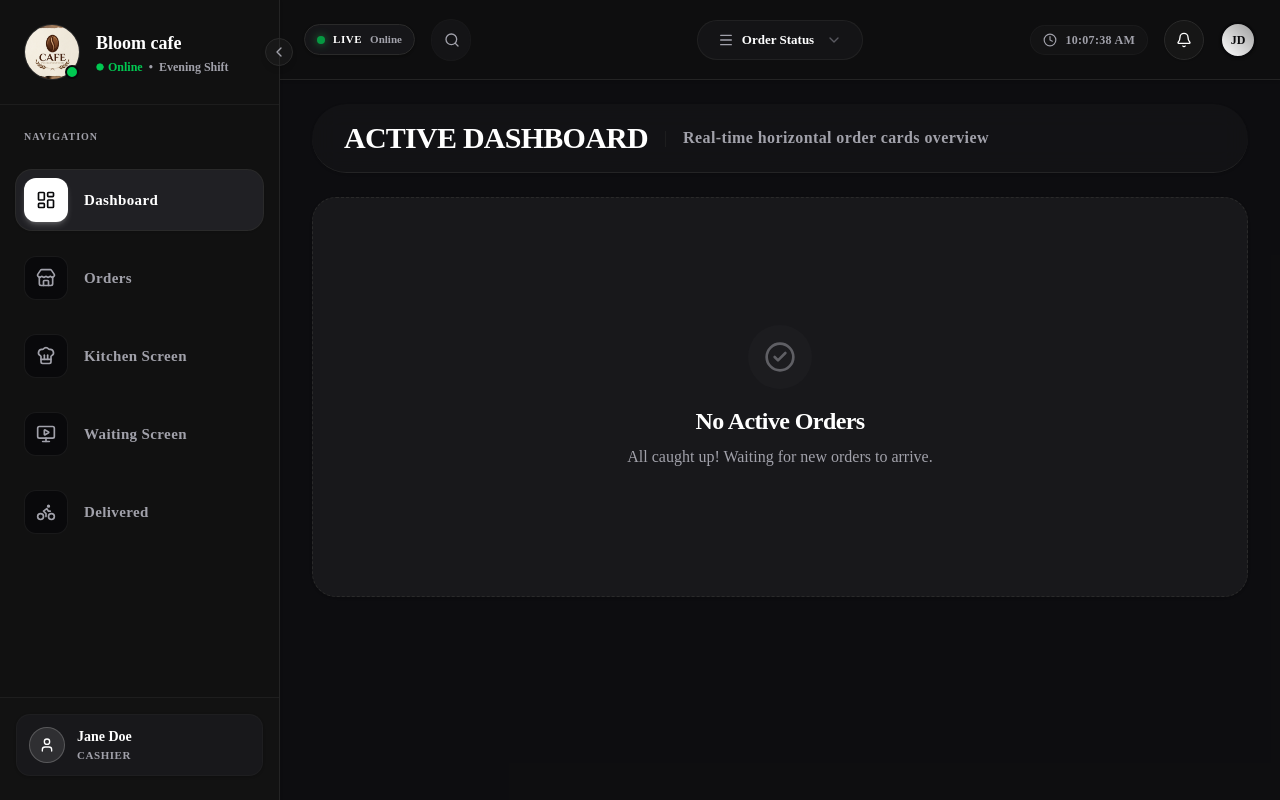
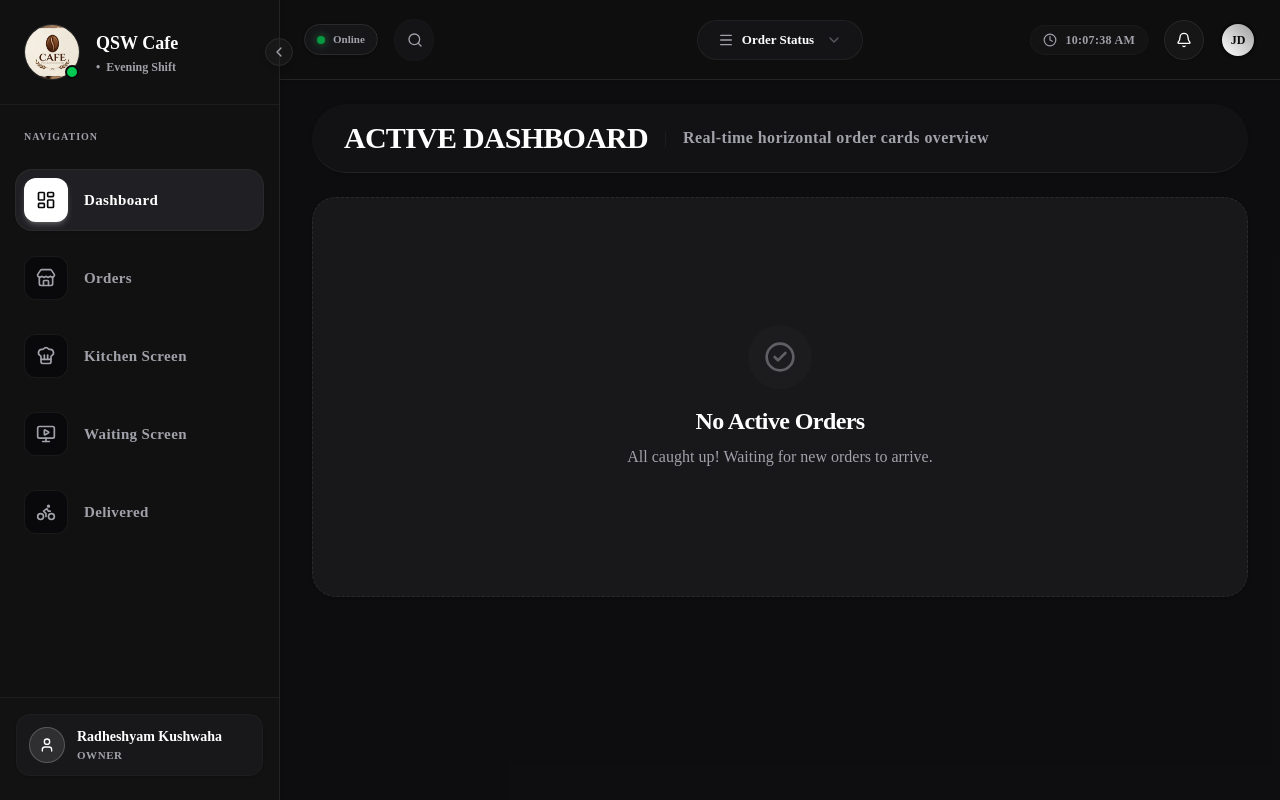
Before and after one commit to rshyamcse/POS-workflow, a Next.js app: page /dashboard in a window 1280 px wide. Built offline with nearby package versions, Linux system fonts and the light colour scheme.

Commit message:
feat: implement responsive Navbar and Sidebar layout components for the POS dashboard

```diff
--- a/src/components/layout/Navbar.tsx
+++ b/src/components/layout/Navbar.tsx
@@ -75,7 +75,7 @@ export function Navbar() {
         {/* Compact Live Badge */}
         <div className="flex items-center gap-2 px-3 py-1.5 rounded-full border border-border bg-secondary/50 shadow-sm shrink-0">
           <div className="w-2 h-2 rounded-full bg-green-500 animate-pulse shadow-[0_0_8px_rgba(34,197,94,0.8)]" />
-          <span className="text-[11px] font-black tracking-wider text-foreground uppercase">LIVE</span>
+          {/* <span className="text-[11px] font-black tracking-wider text-foreground uppercase">LIVE</span> */}
           <span className="text-[11px] font-bold text-muted-foreground hidden sm:block">Online</span>
         </div>
 
--- a/src/components/layout/Sidebar.tsx
+++ b/src/components/layout/Sidebar.tsx
@@ -53,10 +53,10 @@ export function Sidebar({ onItemClick }: { onItemClick?: () => void }) {
           {!collapsed && (
             <div className="flex flex-col flex-1 overflow-hidden">
               <span className="text-lg font-black text-foreground truncate">
-                Bloom cafe
+                QSW Cafe
               </span>
               <div className="flex items-center text-xs font-semibold text-muted-foreground mt-0.5 gap-1.5">
-                <span className="text-green-500 flex items-center gap-1"><Circle className="w-2 h-2 fill-green-500" /> Online</span>
+                {/* <span className="text-green-500 flex items-center gap-1"><Circle className="w-2 h-2 fill-green-500" /> Online</span> */}
                 <span>•</span>
                 <span>Evening Shift</span>
               </div>
@@ -140,8 +140,8 @@ export function Sidebar({ onItemClick }: { onItemClick?: () => void }) {
               <User className="w-4 h-4 text-primary" />
             </div>
             <div className="flex flex-col truncate">
-              <span className="text-sm font-bold text-foreground">Jane Doe</span>
-              <span className="text-[11px] font-semibold text-muted-foreground uppercase tracking-wider">Cashier</span>
+              <span className="text-sm font-bold text-foreground">Radheshyam Kushwaha</span>
+              <span className="text-[11px] font-semibold text-muted-foreground uppercase tracking-wider">Owner</span>
             </div>
           </div>
         )}
```
